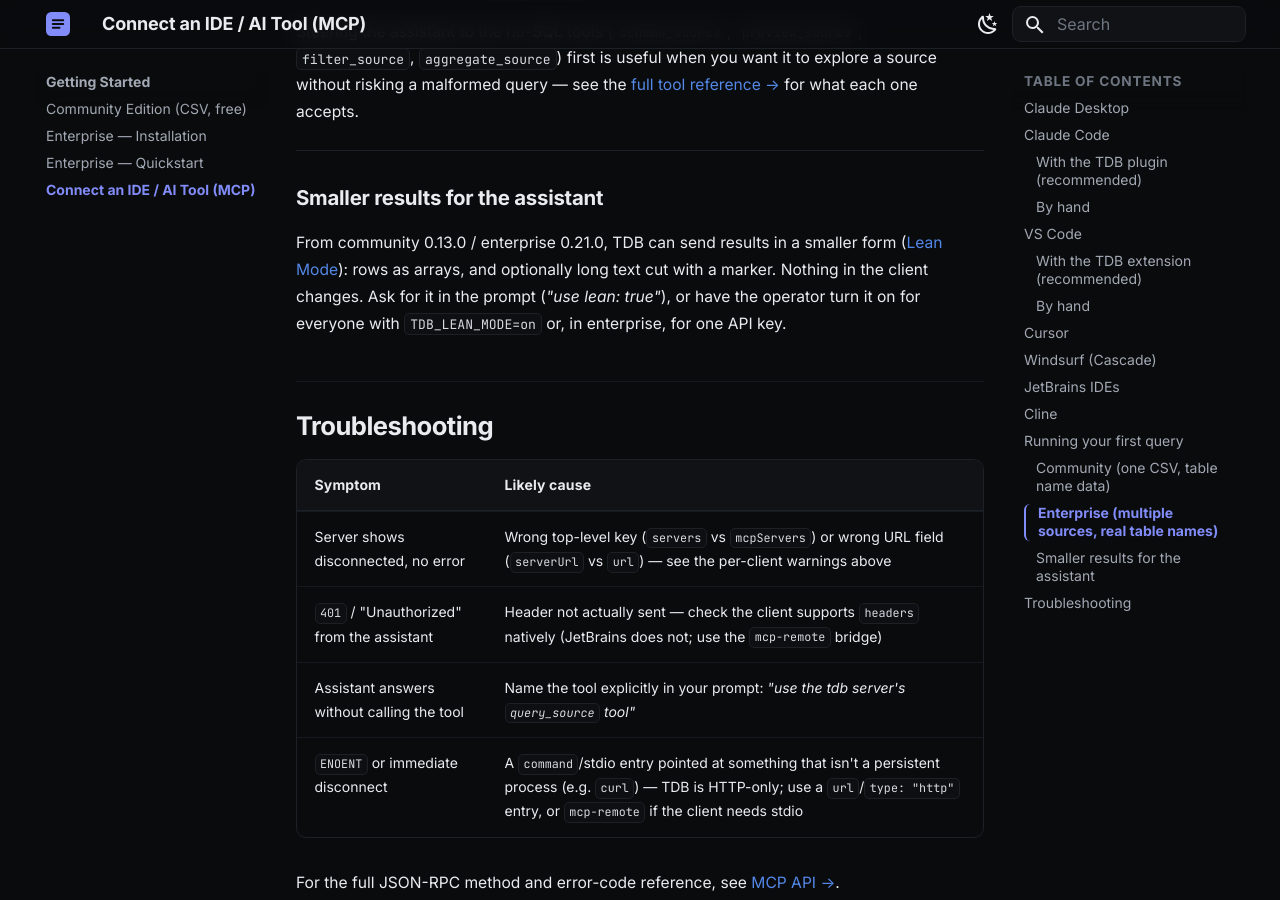
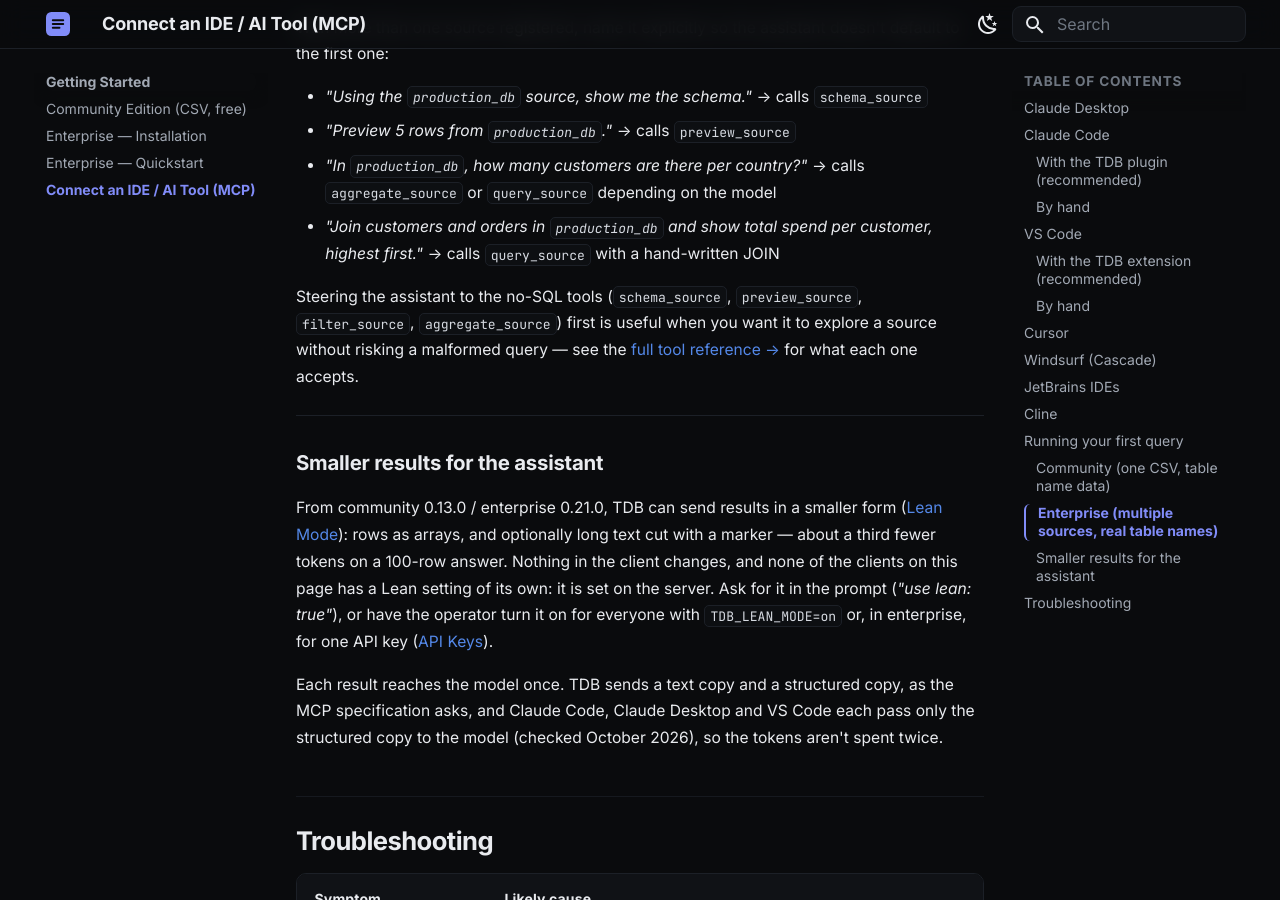
Before and after one commit to tdb-project/tdb-docs, an MkDocs documentation site: the page built from docs/getting-started/ide-setup.md, in a window 1280 px wide and 900 px high, scrolled down 8144 px. Built offline with MkDocs 1.6.1 and Material for MkDocs 9.7.7, drawn with Linux system fonts in a browser that asks for light colours; some of the changed text lies outside the part shown.

Commit message:
Lean by design: home card and tagline, Why TDB pillar, token levers beyond Lean Mode in the MCP reference; IDE page: Copilot CLI sessions get no extension key, clients have no Lean setting, results reach the model once
Co-Authored-By: Claude Opus 5.5 <noreply@anthropic.com>

```diff
--- a/docs/getting-started/ide-setup.md
+++ b/docs/getting-started/ide-setup.md
@@ -125,6 +125,17 @@ The extension needs desktop VS Code 1.101 or later. It also sends the
 `MCP-Protocol-Version` header that VS Code itself leaves out, so your agent gets tool
 titles, read-only hints and structured results. Without the header, TDB answers with
 the oldest protocol version. **TDB: Disconnect** removes the key and the server.
+
+!!! warning "Use a local Agent session, not a Copilot CLI session"
+    The extension's key reaches only VS Code's own (local) agent. VS Code passes MCP
+    servers on to **Copilot CLI** chat sessions without their headers — by design, a
+    Copilot CLI session cannot read VS Code's secret storage — so TDB refuses those
+    calls with `missing_api_key` (seen with VS Code 1.144). Start a local chat in
+    **Agent** mode instead. To use TDB from Copilot CLI itself, add it to
+    `~/.copilot/mcp-config.json` as GitHub documents in
+    [Adding MCP servers to Copilot CLI](https://docs.github.com/en/copilot/how-tos/copilot-cli/customize-copilot/add-mcp-servers),
+    with the header `"Authorization": "Bearer ${TDB_API_KEY}"` and the key in the
+    `TDB_API_KEY` environment variable rather than in the file.
 
 ### By hand
 
@@ -317,9 +328,16 @@ source without risking a malformed query — see the
 
 From community 0.13.0 / enterprise 0.21.0, TDB can send results in a smaller form
 ([Lean Mode](../api/mcp.md#saving-tokens-lean-mode)): rows as arrays, and optionally
-long text cut with a marker. Nothing in the client changes. Ask for it in the prompt
-(*"use lean: true"*), or have the operator turn it on for everyone with
-`TDB_LEAN_MODE=on` or, in enterprise, for one API key.
+long text cut with a marker — about a third fewer tokens on a 100-row answer. Nothing
+in the client changes, and none of the clients on this page has a Lean setting of its
+own: it is set on the server. Ask for it in the prompt (*"use lean: true"*), or have
+the operator turn it on for everyone with `TDB_LEAN_MODE=on` or, in enterprise, for
+one API key ([API Keys](../auth/api-keys.md#set-a-keys-lean-mode)).
+
+Each result reaches the model once. TDB sends a text copy and a structured copy, as
+the MCP specification asks, and Claude Code, Claude Desktop and VS Code each pass
+only the structured copy to the model (checked October 2026), so the tokens aren't
+spent twice.
 
 ## Troubleshooting
 
```
Also changed, not shown: docs/api/mcp.md (+15 -2 lines), docs/index.md (+17 -4 lines), docs/why-tdb.md (+8 -1 lines).
